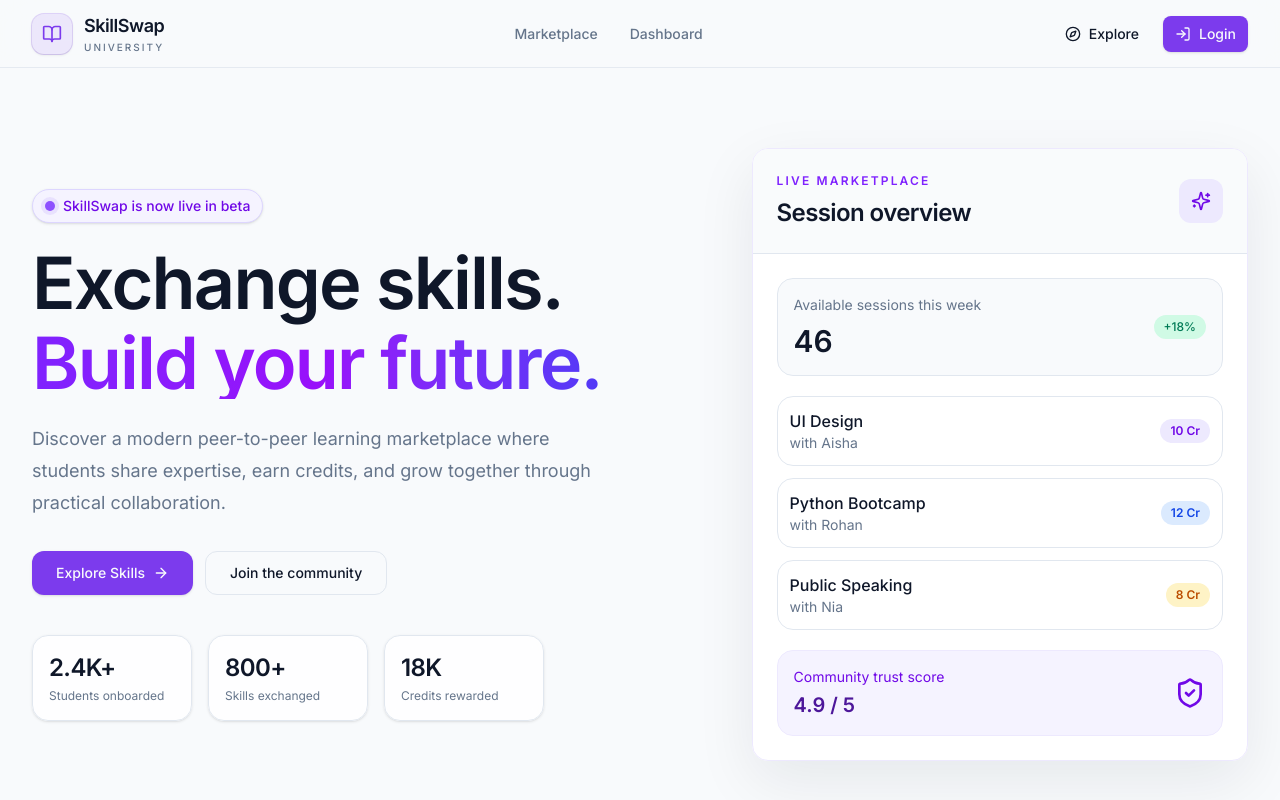
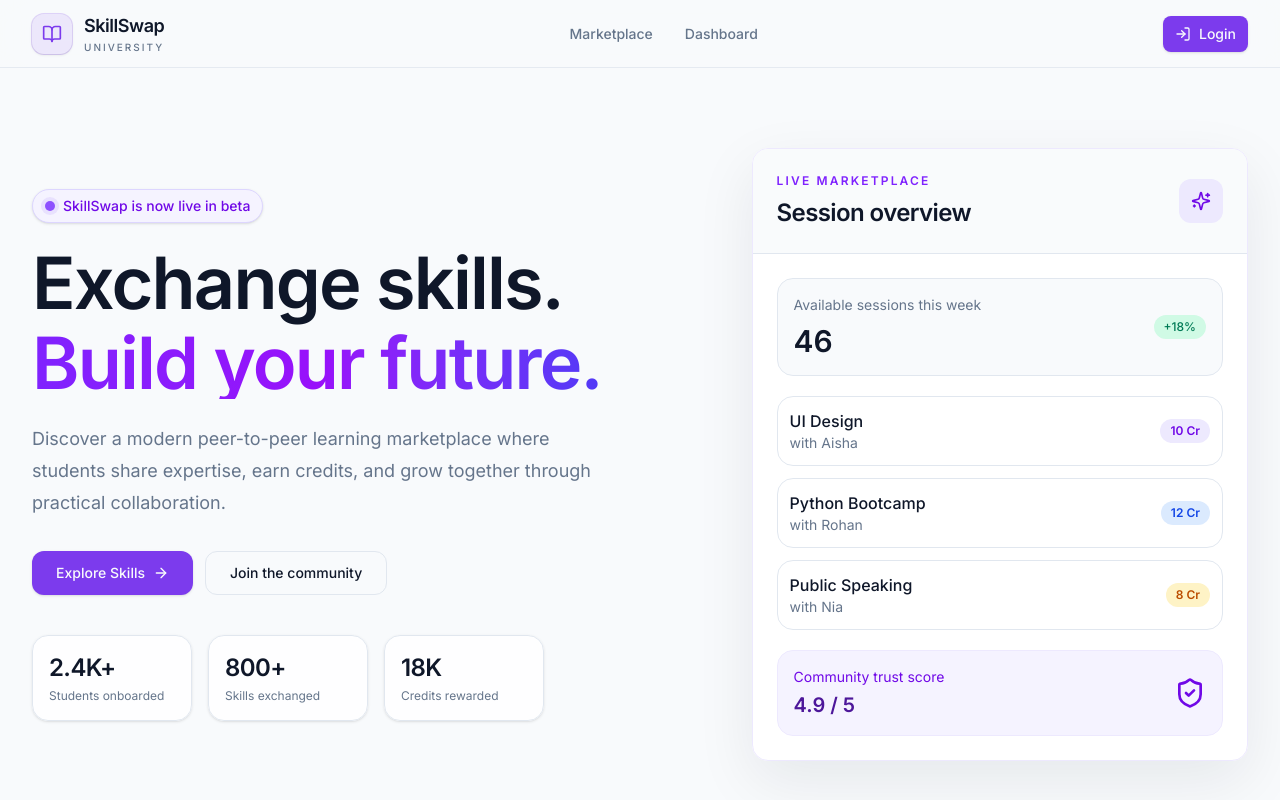
Before and after one commit to gohilhitraj2019-stack/Skillswap-university, a React (Vite) app in the folder frontend/: page / in a window 1280 px wide. Shown: the top 800 px of the page. Built offline with nearby package versions, Linux system fonts and the light colour scheme.

Commit message:
temp again

```diff
--- a/frontend/src/App.jsx
+++ b/frontend/src/App.jsx
@@ -37,12 +37,12 @@ function App() {
             </nav>
 
             <div className="flex items-center gap-3">
-              <Button variant="ghost" size="sm" asChild>
+              {/* <Button variant="ghost" size="sm" asChild>
                 <Link to="/marketplace" className="flex items-center gap-2">
                   <Compass className="h-4 w-4" />
-                  Explore
+                  Explore as
                 </Link>
-              </Button>
+              </Button> */}
               <Button size="sm" asChild>
                 <Link to="/login" className="flex items-center gap-2">
                   <LogIn className="h-4 w-4" />
```
